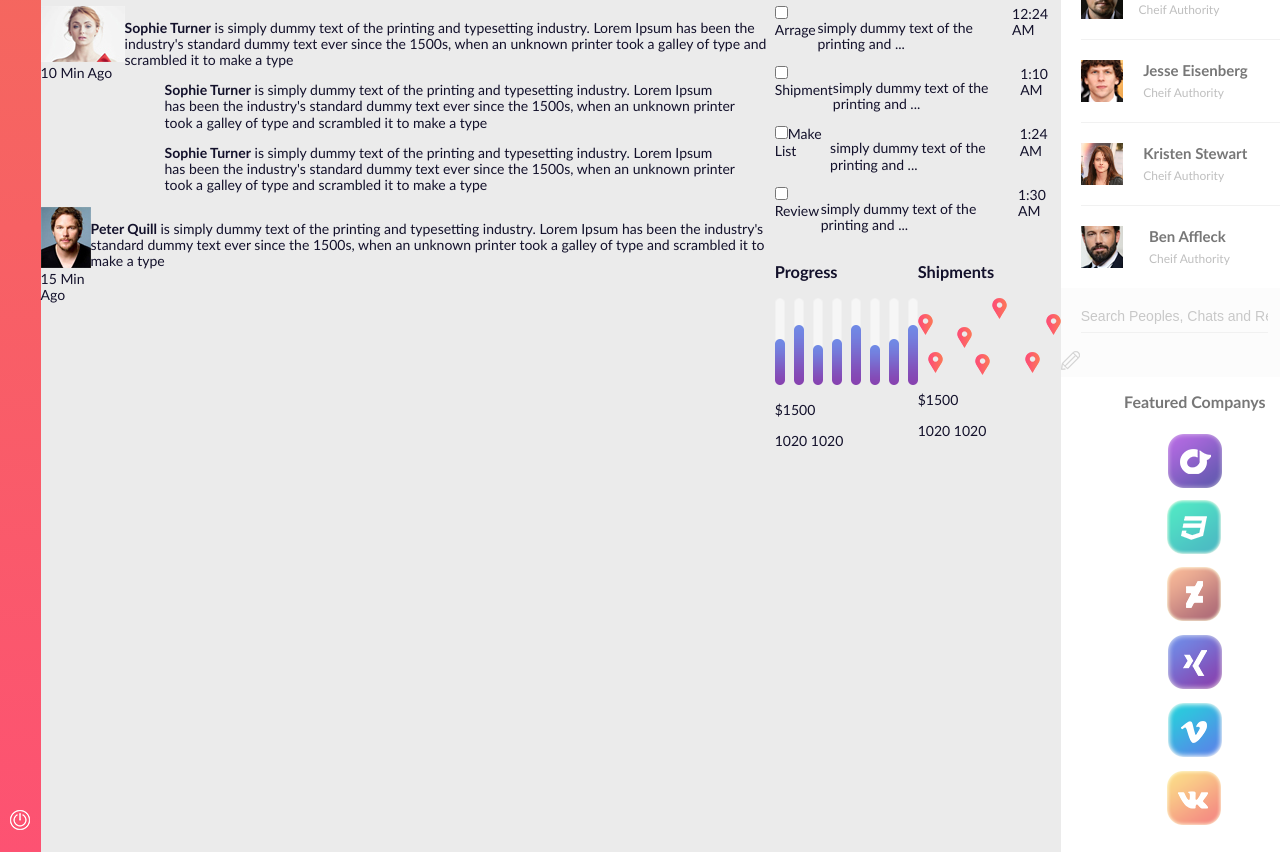
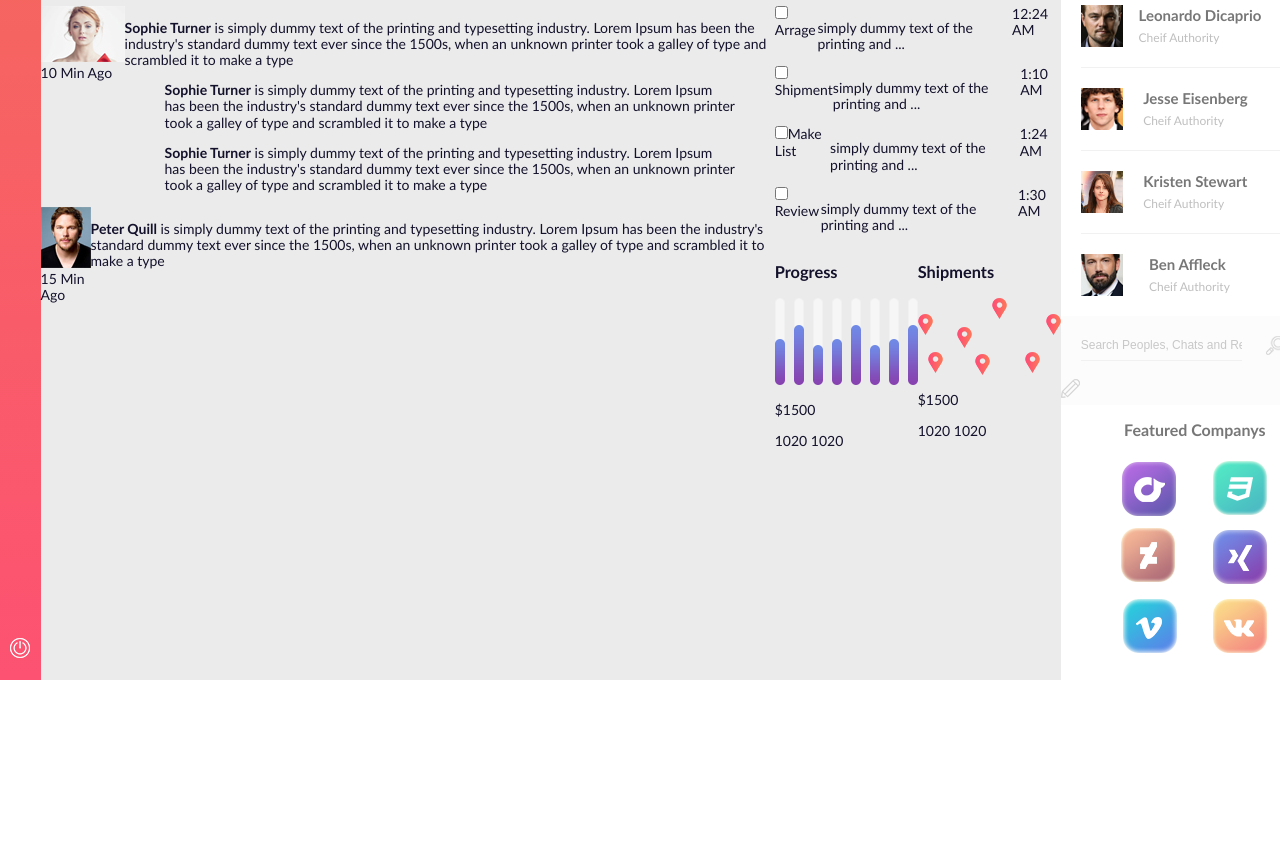
Before and after one commit to neretin-trike/dashboard_flex, a plain HTML site: page index.html in a window 1280 px wide. Shown: the part 408-1260 px from the top of the page. After the commit the page ends 1088 px from the top, so only its background shows below. Drawn offline with Linux system fonts and the light colour scheme.

Commit message:
Исправил оформление для элемента right-sidebar

```diff
--- a/css/main.css
+++ b/css/main.css
@@ -327,6 +327,7 @@ main .today-task .task{
 .right-sidebar nav{
     background-image: linear-gradient(to left, #f17056 1%,#fd5272 100%); /* W3C, IE10+, FF16+, Chrome26+, Opera12+, Safari7+ */
     display: flex;
+    padding: 1.4rem 0;
 }
 
 .right-sidebar nav .selected{
@@ -419,7 +420,7 @@ main .today-task .task{
 }
 
 .right-sidebar .search-container input{
-    width: 70%;
+    width: 60%;
     border: 0;
     border-bottom: 0.1rem solid #f1f1f1;
     background-color:transparent;
@@ -428,7 +429,9 @@ main .today-task .task{
 }
 
 .right-sidebar .search-container input::placeholder{
+    font-weight: 300;
     color: #c8c8c8;
+    font-size: 1.2rem;
 }
 
 
@@ -468,7 +471,7 @@ main .today-task .task{
     flex-wrap: wrap;
     text-align: center;
     justify-content: space-around;
-    padding: 1.8rem 7.5rem;
+    padding: 1.8rem 16%;
 }
 
 .right-sidebar .sponsors article div{
```
